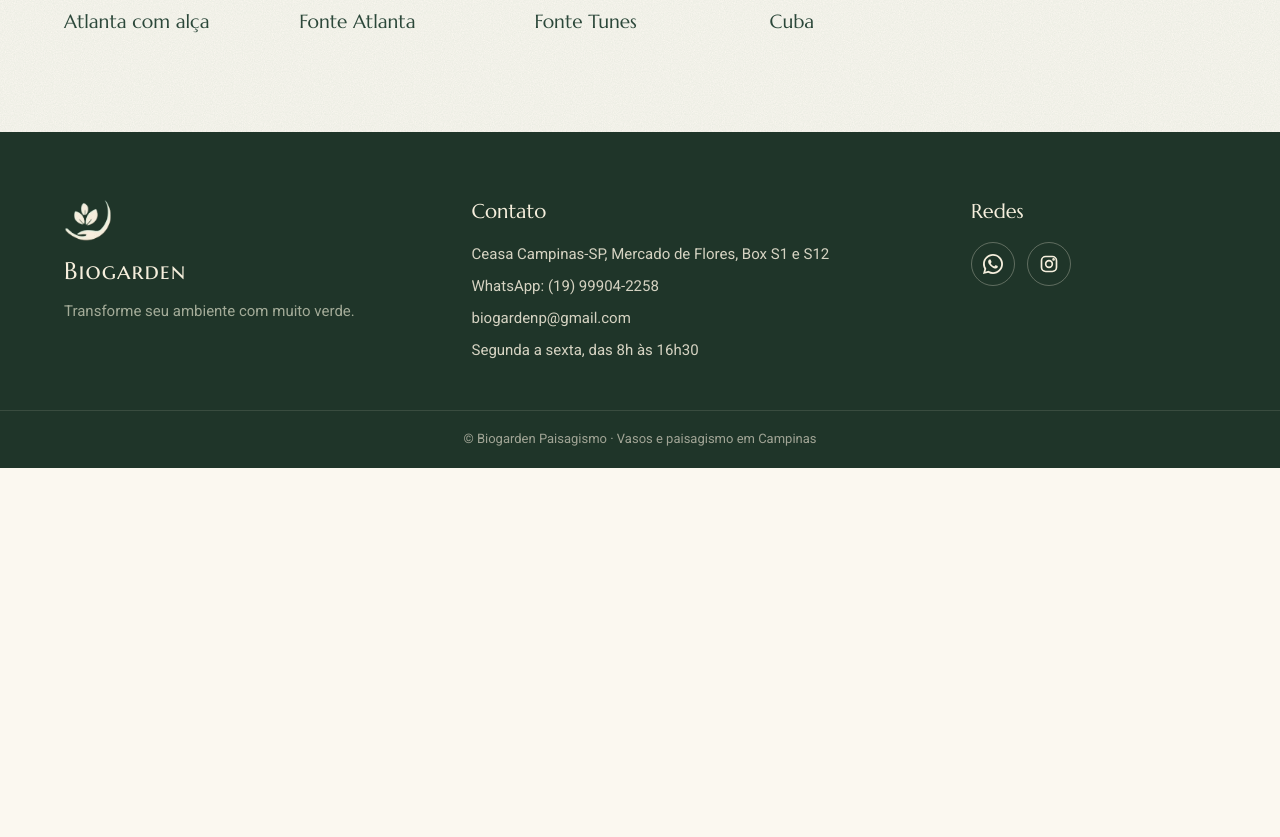
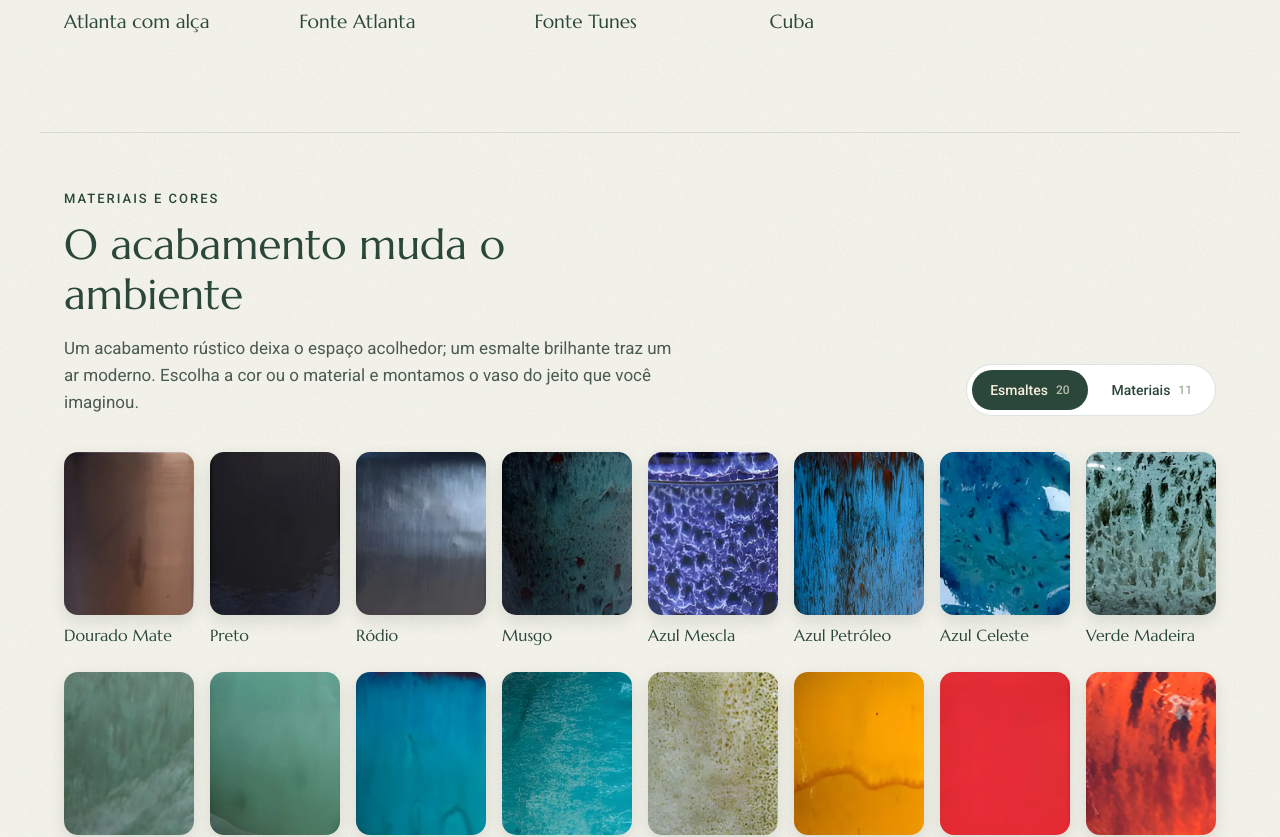
Before and after one commit to feernandoignacio/biogarden-2, a Next.js app: page /vasos in a window 1280 px wide. Shown: the part 3520-4357 px from the top of the page. Before the commit the page ends 3988 px from the top, so only its background shows below. Built offline with nearby package versions, Linux system fonts and the light colour scheme.

Commit message:
refactor: move materials section to vases page

```diff
--- a/src/app/page.tsx
+++ b/src/app/page.tsx
@@ -1,18 +1,16 @@
 import { About } from '@/components/About';
-import { Finishes } from '@/components/Finishes';
 import { Hero } from '@/components/Hero';
 import { Location } from '@/components/Location';
 import { ProductsPreview } from '@/components/ProductsPreview';
 import { Services } from '@/components/Services';
 
-// Seções na ordem do menu: sobre, vasos, materiais e serviços; o mapa fecha a página
+// Seções na ordem do menu: sobre, vasos e serviços; o mapa fecha a página
 export default function Home() {
   return (
     <main>
       <Hero />
       <About />
       <ProductsPreview />
-      <Finishes />
       <Services />
       <Location />
     </main>
--- a/src/app/vasos/page.tsx
+++ b/src/app/vasos/page.tsx
@@ -1,5 +1,6 @@
 import type { Metadata } from 'next';
 import { Catalog } from '@/components/Catalog';
+import { Finishes } from '@/components/Finishes';
 import { PageHeading } from '@/components/PageHeading';
 import styles from './page.module.css';
 
@@ -20,6 +21,8 @@ export default function VasesPage() {
       <section className={styles.content}>
         <Catalog />
       </section>
+      {/* Depois de escolher o modelo, a pessoa vê as cores e os materiais */}
+      <Finishes />
     </main>
   );
 }
--- a/src/components/Finishes.module.css
+++ b/src/components/Finishes.module.css
@@ -1,7 +1,9 @@
 .finishes {
   max-width: var(--max-width);
   margin: 0 auto;
-  padding: 24px 24px 104px;
+  padding: 56px 24px 104px;
+  /* Linha fina separando do catálogo logo acima */
+  border-top: 1px solid rgba(43, 71, 57, 0.12);
 }
 
 .top {
--- a/src/components/Header.tsx
+++ b/src/components/Header.tsx
@@ -34,6 +34,16 @@ export function Header() {
     return () => window.removeEventListener('keydown', handleKey);
   }, [isMenuOpen]);
 
+  // Clicar de novo num link de seção da mesma página (ex: "/vasos#materiais"
+  // estando em /vasos) não muda o endereço, então o navegador não rola sozinho
+  function handleLinkClick(href: string) {
+    setIsMenuOpen(false);
+    const [path, id] = href.split('#');
+    if (id && path === pathname) {
+      document.getElementById(id)?.scrollIntoView({ behavior: 'smooth' });
+    }
+  }
+
   const headerClass = [
     styles.header,
     alwaysSolid || isScrolled || isMenuOpen ? styles.solid : '',
@@ -58,7 +68,7 @@ export function Header() {
               href={link.href}
               className={styles.link}
               aria-current={pathname.startsWith(link.href) ? 'page' : undefined}
-              onClick={() => setIsMenuOpen(false)}
+              onClick={() => handleLinkClick(link.href)}
             >
               {link.label}
             </Link>
--- a/src/data/site.ts
+++ b/src/data/site.ts
@@ -19,6 +19,6 @@ export function whatsappLink(message: string) {
 export const navLinks = [
   { href: '/#sobre', label: 'Sobre nós' },
   { href: '/vasos', label: 'Vasos' },
-  { href: '/#materiais', label: 'Materiais e cores' },
+  { href: '/vasos#materiais', label: 'Materiais e cores' },
   { href: '/#servicos', label: 'Serviços' },
 ];
```
